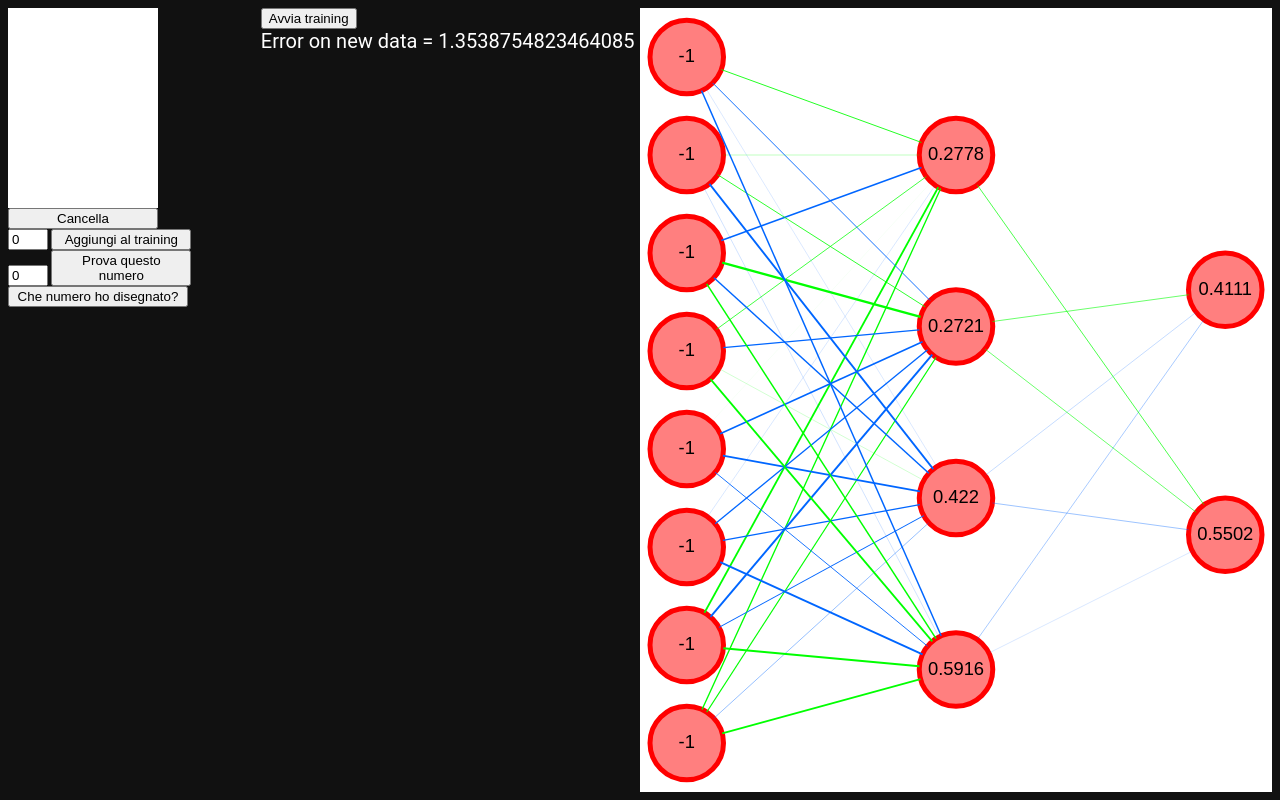
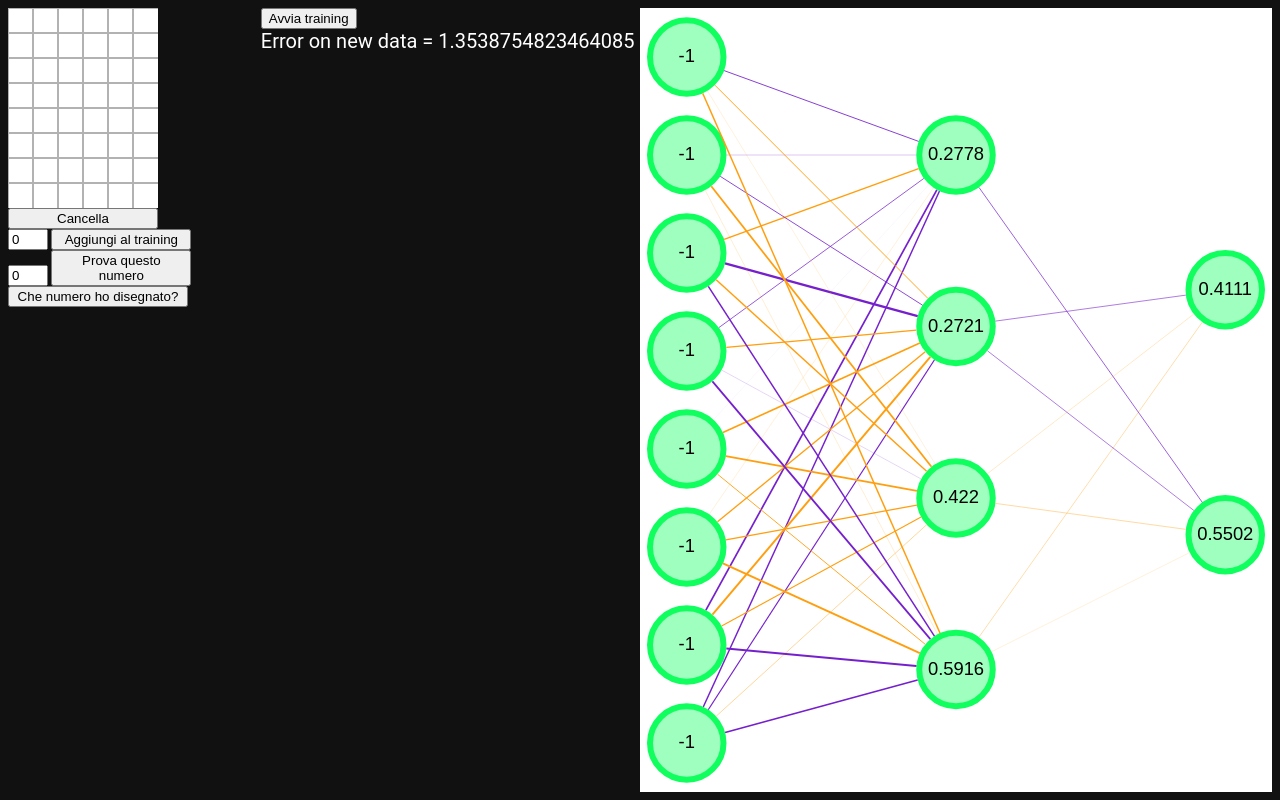
Before and after one commit to YoDevil/NeuralNet, a plain HTML site: page index.html in a window 1280 px wide. Both pictures are taken after a click on the button "Prova questo numero". Drawn offline with nearby package versions, Linux system fonts and the light colour scheme.

Commit message:
UI tweaks

```diff
--- a/index.html
+++ b/index.html
@@ -4,7 +4,10 @@
     </head>
     <body style="background: #111; font-size:0" ondragstart="return false;" ondrop="return false;">
         <div id="left" style="width:20%; display:inline-block; font-size:10pt; vertical-align:top">
-            <canvas id="input" width="150" height="200" style="background-color: #fff; display:block"></canvas>
+            <div style="width:150px; height: 200px; display: block">
+                <canvas id="input" width="150" height="200" style="background-color: #fff; position:absolute; z-index: 1"></canvas>
+                <canvas id="grid" width="150" height="200" style="position:absolute; z-index: 2; pointer-events: none;"></canvas>
+            </div>
             <button id="input-clear" style="width:150; display:block">Cancella</button>
             <div style="display:block">
                 <input type="number" value="0" id="input-number" style="width:40px">
--- a/main.js
+++ b/main.js
@@ -233,11 +233,16 @@ document.addEventListener("DOMContentLoaded", function(event) {
         var leftOffset = 10;
         var topOffset = (brain_canvas.height - size*inputsToDraw - spacing*(inputsToDraw-1)) / 2;
 
+        var neuronStrokeColor = "#11FF5E";
+        var neuronFillColor = "rgba(17,255,94,0.4)";
+        var positiveWidthColor = "#FF9E0E";
+        var negativeWidthColor = "#7520CC";
+
         //Draw inputs
         for(var i=0; i<inputsToDraw; i++){
             var centerX = leftOffset + size/2;
             var centerY = topOffset + size/2 + i*(size+spacing);
-            DrawCircle(brain_ctx, centerX, centerY, size/2, "#ff0000", "rgba(255,0,0,0.5)");
+            DrawCircle(brain_ctx, centerX, centerY, size/2, neuronStrokeColor, neuronFillColor);
             var inputText;
             if(_inputs)     inputText = round(_inputs[i], 4);
             else            inputText = "";
@@ -250,7 +255,7 @@ document.addEventListener("DOMContentLoaded", function(event) {
         for(var i=0; i<inputsToDraw/2; i++){
             var centerX = brain_canvas.width/2;
             var centerY = topOffset + (brain_canvas.height - size * inputsToDraw/2 - spacing * (inputsToDraw/2 - 1))/2 + size/2 + i*(size+spacing);
-            DrawCircle(brain_ctx, centerX, centerY, size/2, "#ff0000", "rgba(255,0,0,0.5)");
+            DrawCircle(brain_ctx, centerX, centerY, size/2, neuronStrokeColor, neuronFillColor);
             var hiddenText;
             if(_hidden)     hiddenText = round(_hidden[i], 4);
             else            hiddenText = "";
@@ -263,7 +268,7 @@ document.addEventListener("DOMContentLoaded", function(event) {
         for(var i=0; i<inputsToDraw/4; i++){
             var centerX = brain_canvas.width - size/2 - leftOffset;
             var centerY = topOffset + (brain_canvas.height - size * inputsToDraw/4 - spacing * (inputsToDraw/4 - 1))/2 + size/2 + i*(size+spacing);
-            DrawCircle(brain_ctx, centerX, centerY, size/2, "#ff0000", "rgba(255,0,0,0.5)");
+            DrawCircle(brain_ctx, centerX, centerY, size/2, neuronStrokeColor, neuronFillColor);
             var outputText;
             if(_outputs)    outputText = round(_outputs[i], 4);
             else            outputText = "";
@@ -274,14 +279,14 @@ document.addEventListener("DOMContentLoaded", function(event) {
         //Draw i-h connections
         for(var j=0; j<inputsToDraw/2; j++){
             for(var i=0; i<inputsToDraw; i++){
-                DrawLine(brain_ctx, iPos[i].x, iPos[i].y, hPos[j].x, hPos[j].y, 3*scale(ihWeights[i][j]), (Math.sign(ihWeights[i][j])==-1) ? "#00ff00" : "#0066ff", size/2);
+                DrawLine(brain_ctx, iPos[i].x, iPos[i].y, hPos[j].x, hPos[j].y, 3*scale(ihWeights[i][j]), (Math.sign(ihWeights[i][j])==-1) ? negativeWidthColor : positiveWidthColor, size/2);
             }
         }
 
         //Draw h-o connections
         for(var j=0; j<inputsToDraw/4; j++){
             for(var i=0; i<inputsToDraw/2; i++){
-                DrawLine(brain_ctx, hPos[i].x, hPos[i].y, oPos[j].x, oPos[j].y, scale(hoWeights[i][j]), (Math.sign(hoWeights[i][j])==-1) ? "#00ff00" : "#0066ff", size/2);
+                DrawLine(brain_ctx, hPos[i].x, hPos[i].y, oPos[j].x, oPos[j].y, scale(hoWeights[i][j]), (Math.sign(hoWeights[i][j])==-1) ? negativeWidthColor : positiveWidthColor, size/2);
             }
         }
     }
@@ -295,7 +300,7 @@ document.addEventListener("DOMContentLoaded", function(event) {
 		context.arc(centerX, centerY, radius, 0, 2 * Math.PI, false);
 		context.fillStyle = fillColor;
 		context.fill();
-		context.lineWidth = 5;
+		context.lineWidth = 6;
 		context.strokeStyle = strokeColor;
 		context.stroke();
 	}
@@ -310,8 +315,8 @@ document.addEventListener("DOMContentLoaded", function(event) {
 
     function DrawLine (context, x1, y1, x2, y2, width, color, radius){
         var angle=Math.atan((x2-x1)/(y2-y1));
-        var offsetX=radius*Math.sin(angle);
-        var offsetY=radius*Math.cos(angle);
+        var offsetX=(radius+3)*Math.sin(angle);
+        var offsetY=(radius+3)*Math.cos(angle);
         //offsetX=0;
         //offsetY=0;
         context.strokeStyle=color;
@@ -427,6 +432,22 @@ document.addEventListener("DOMContentLoaded", function(event) {
         input_ctx.clearRect(0,0,input_canvas.width,input_canvas.height);
         input_ctx.fillRect(0,0,input_canvas.width,input_canvas.height);
     }
+
+    var grid_canvas = document.getElementById("grid");
+    var grid_ctx = grid_canvas.getContext("2d");
+
+    grid_ctx.lineWidth=2;
+    grid_ctx.strokeStyle="rgba(0,0,0,0.3)";
+    grid_ctx.beginPath();
+    for(var i=0; i<grid_canvas.width/pixels_per_square; i++){
+        grid_ctx.moveTo(i*pixels_per_square,0);
+        grid_ctx.lineTo(i*pixels_per_square,grid_canvas.height);
+    }
+    for(var i=0; i<grid_canvas.height/pixels_per_square; i++){
+        grid_ctx.moveTo(0,i*pixels_per_square);
+        grid_ctx.lineTo(grid_canvas.width,i*pixels_per_square);
+    }
+    grid_ctx.stroke();
 
     // ==================================================================== //
     //              N E U R A L N E T   I N T E G R A T I O N               //
```
